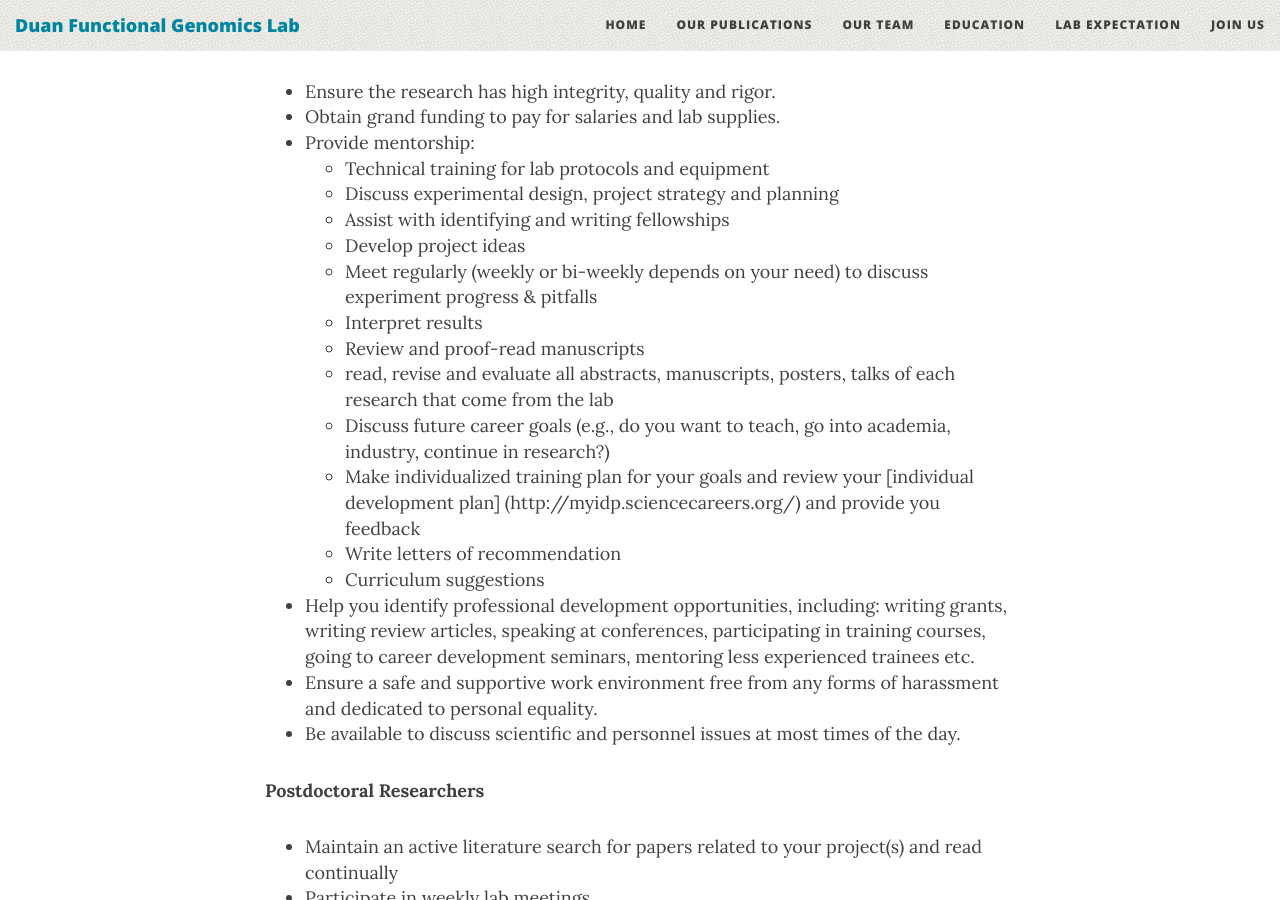
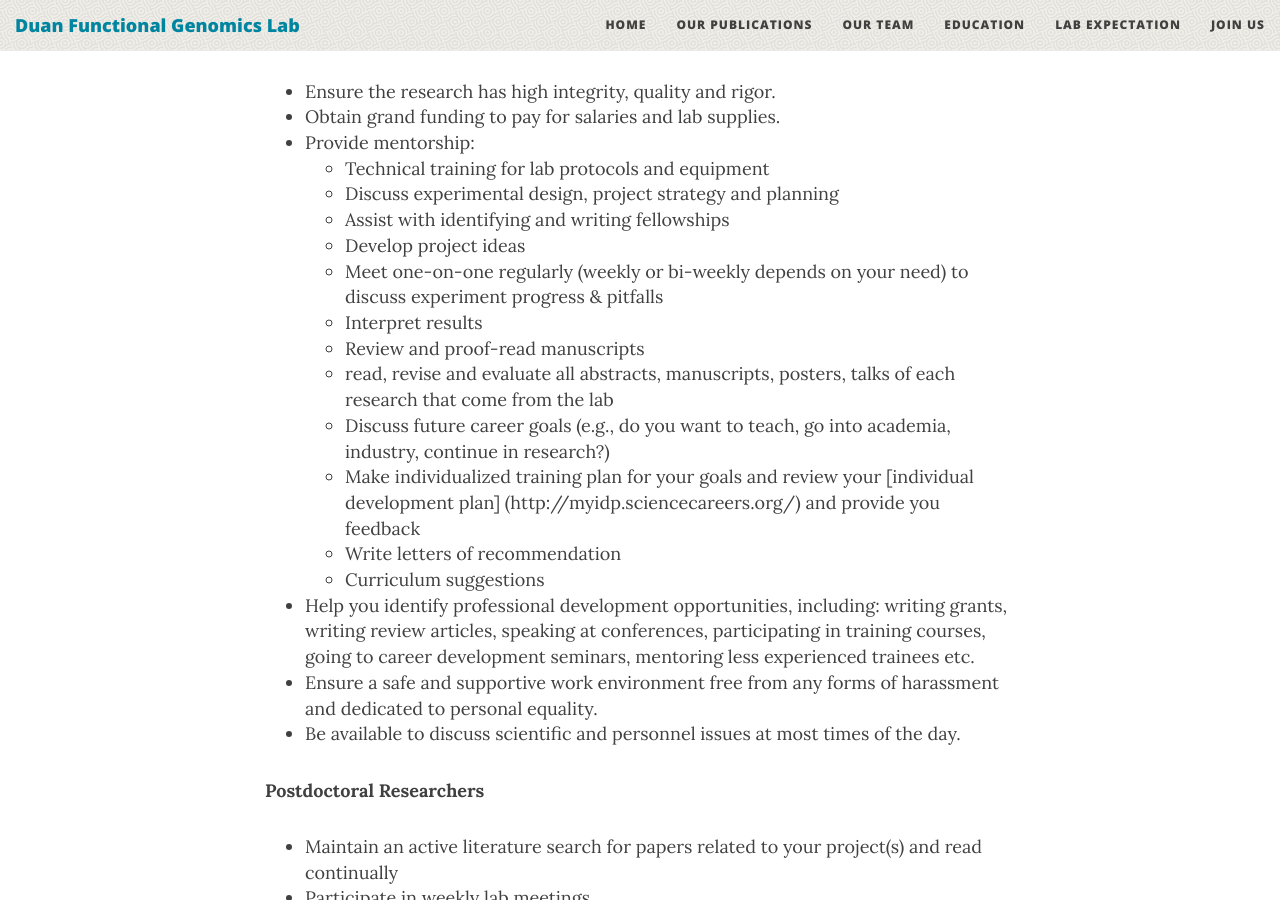
Before and after one commit to EllieDuan/EllieDuan.github.io, a Jekyll site: the page built from lab_expectation.md, in a window 1280 px wide and 900 px high, scrolled down 4951 px. Built offline with Jekyll 4.4.1, drawn with Linux system fonts in a browser that asks for light colours; nearby versions of some CDN libraries.

Commit message:
update lab_exp update

```diff
--- a/lab_expectation.md
+++ b/lab_expectation.md
@@ -124,7 +124,7 @@ Your expectations of me:
 	* Discuss experimental design, project strategy and planning
 	* Assist with identifying and writing fellowships
 	* Develop project ideas
-	* Meet regularly (weekly or bi-weekly depends on your need) to discuss experiment progress & pitfalls
+	* Meet one-on-one regularly (weekly or bi-weekly depends on your need) to discuss experiment progress & pitfalls
 	* Interpret results
 	* Review and proof-read manuscripts
 	* read, revise and evaluate all abstracts, manuscripts, posters, talks of each research that come from the lab
```
